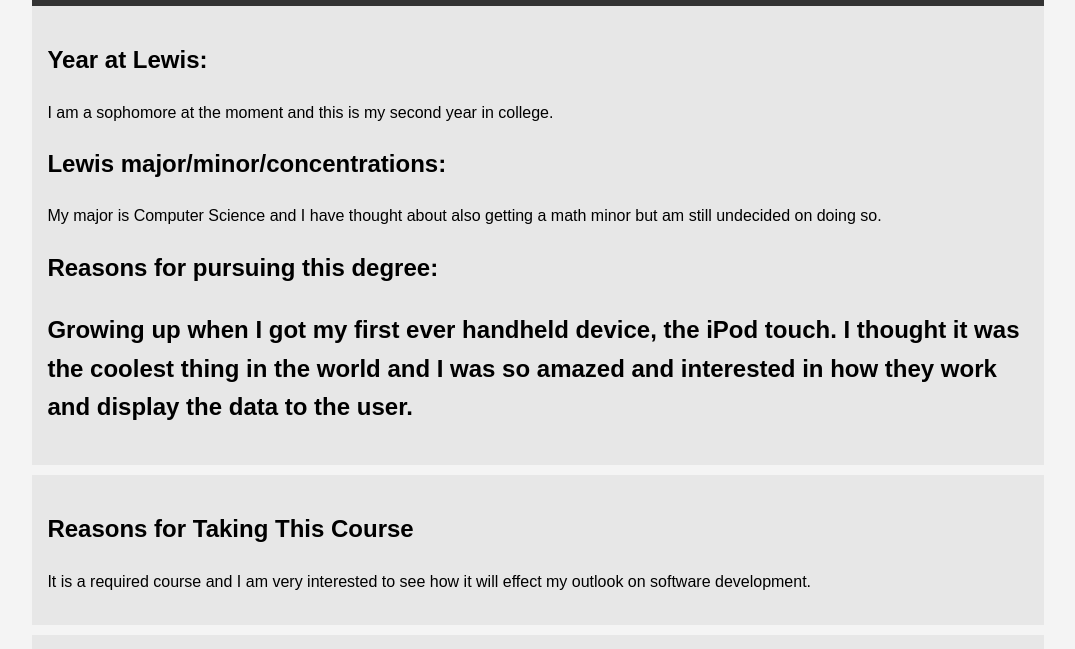
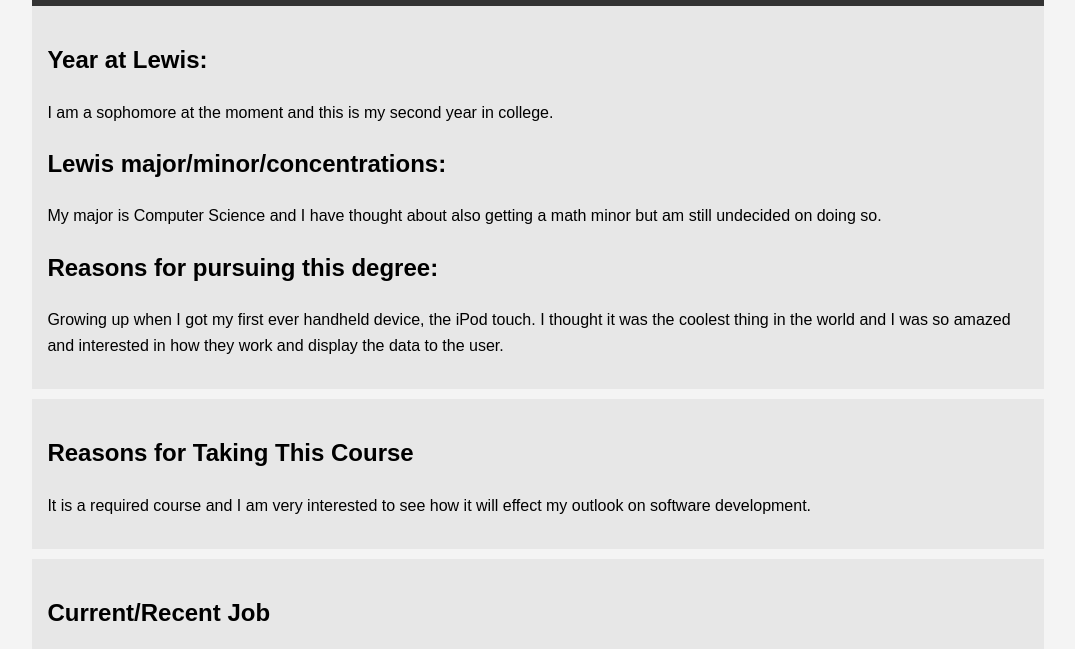
Before and after one commit to briang38/introductions, a plain HTML site: page index.html in a window 1280 px wide. Shown: the part 144-793 px from the top of the page, without its empty margins (102-1177 px from the left). Drawn offline with Linux system fonts and the light colour scheme.

Commit message:
Update index.html
final

```diff
--- a/index.html
+++ b/index.html
@@ -40,7 +40,7 @@
 			<h2>Year at Lewis: </h2> <p>I am a sophomore at the moment and this is my second year in college.</p>
 			<h2>Lewis major/minor/concentrations: </h2> <p>My major is Computer Science and I have thought about also getting a math minor but am still undecided on doing so.</p>
 
-			<h2>Reasons for pursuing this degree: <p>Growing up when I got my first ever handheld device, the iPod touch. I thought it was the coolest thing in the world and I was so amazed and interested in how they work and display the data to the user.</p></h2>
+			<h2>Reasons for pursuing this degree: </h2> <p>Growing up when I got my first ever handheld device, the iPod touch. I thought it was the coolest thing in the world and I was so amazed and interested in how they work and display the data to the user.</p>
         </section>
 
 		<section class="course">
```
